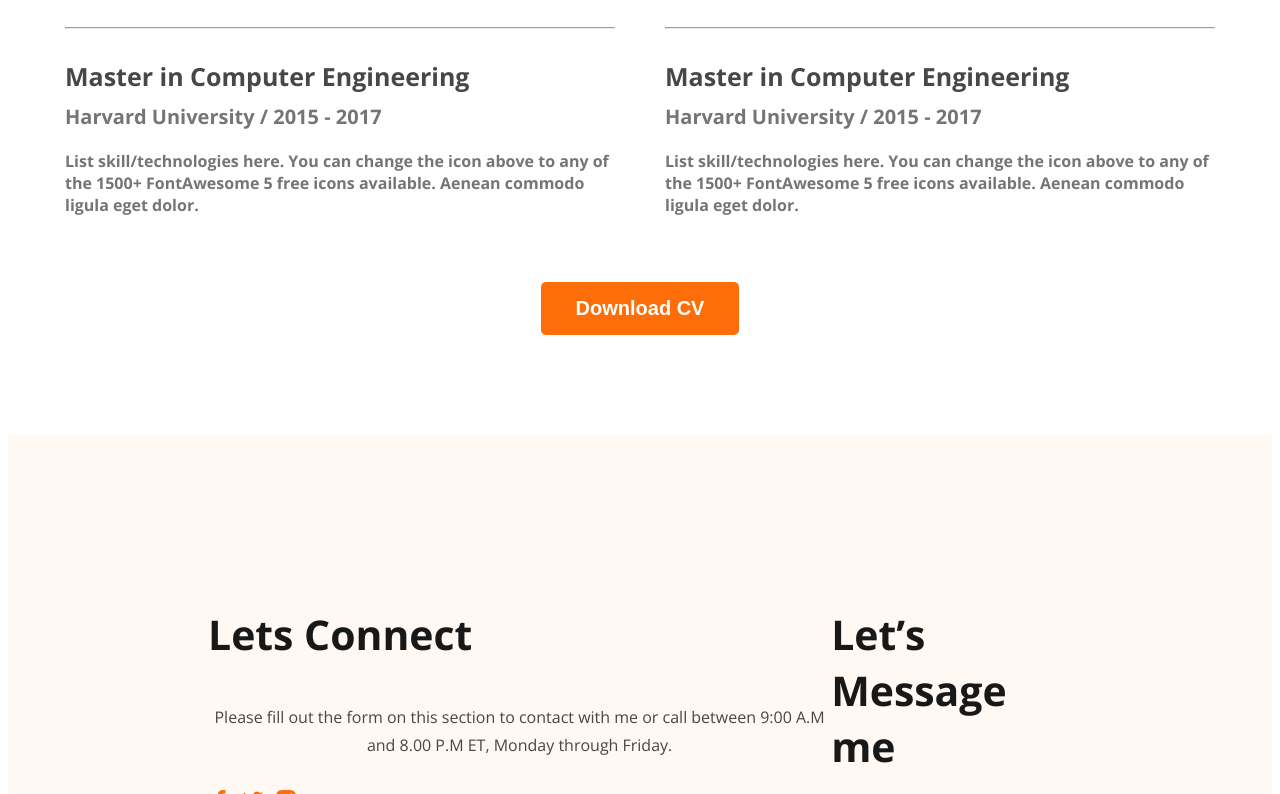
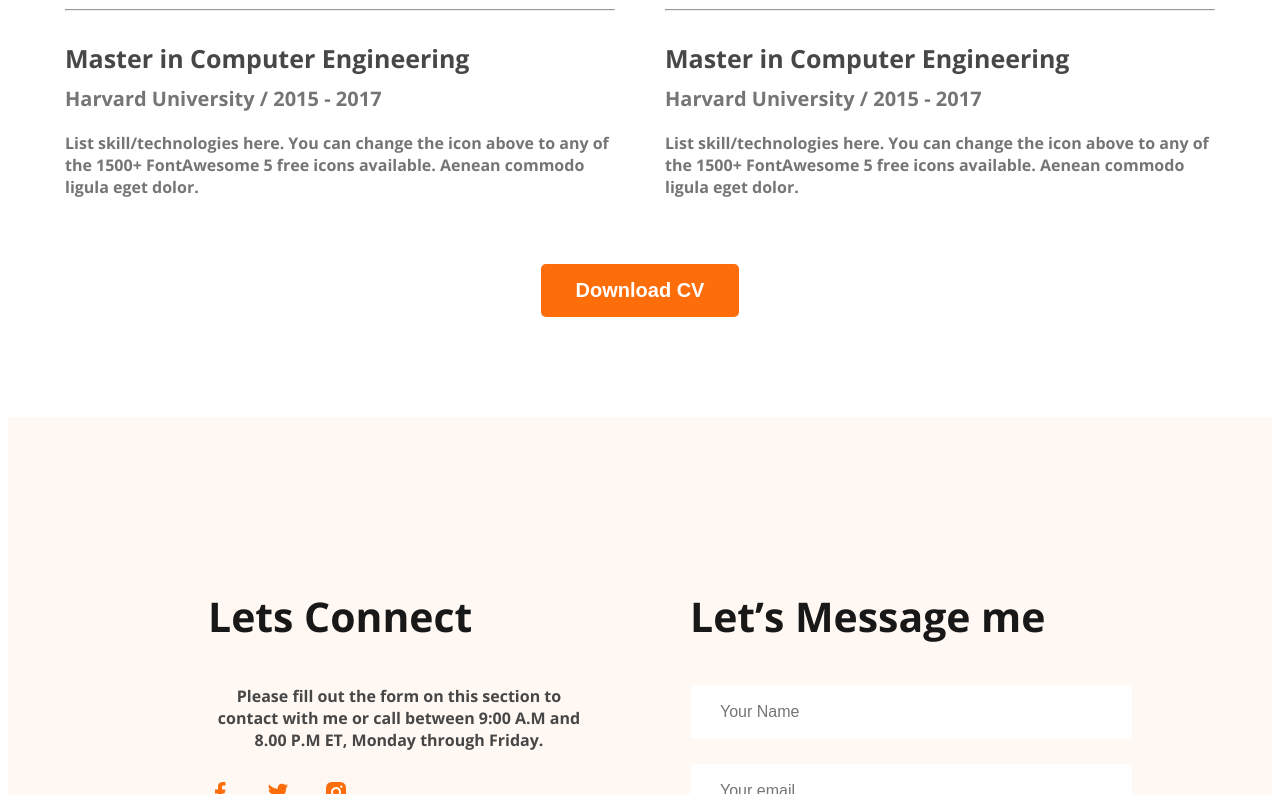
Before and after one commit to Habib126/My-webdeveloper-profulio, a plain HTML site: page index.html in a window 1280 px wide. Shown: the part 2784-3578 px from the top of the page. Drawn offline with nearby package versions, Linux system fonts and the light colour scheme.

Commit message:
Final push

```diff
--- a/Styles/Protfolio.css
+++ b/Styles/Protfolio.css
@@ -212,21 +212,39 @@ section {
 
 footer {
     display: flex;
+    gap: 100px;
     padding: 130px 200px;
     background-color: #FFF8F3;
     margin-top: 100px;
 }
 
+.social-links a {
+    margin-right: 25px;
+}
+
 .footer-collum {
     color: #181818;
     font-size: 35px;
-    font-weight: 700;
+    width: 50%;
+
 
 }
 
 .section-discription {
     color: #474747;
     font-size: 16px;
-    font-weight: 400;
-    line-height: 28px;
 }
+
+.contact input[type="text"],
+.contact input[type="Email"],
+textarea {
+    display: block;
+    margin-bottom: 25px;
+    padding: 18px 30px;
+    color: #757575;
+    border-radius: 5px;
+    background: #FFF;
+    border: 0;
+    width: 100%;
+    font-size: 16px;
+}
--- a/index.html
+++ b/index.html
@@ -211,6 +211,12 @@
         </div>
         <div class="footer-collum">
             <h3>Let’s Message me</h3>
+            <form class="contact" action="">
+                <input type="text" placeholder="Your Name">
+                <input type="email" name="" id="" placeholder="Your email">
+                <textarea name="" id="" cols="30" rows="10" placeholder="Massage"></textarea>
+                <input class="primary-btn" type="submit" value="Submit">
+            </form>
         </div>
 
     </footer>
```
